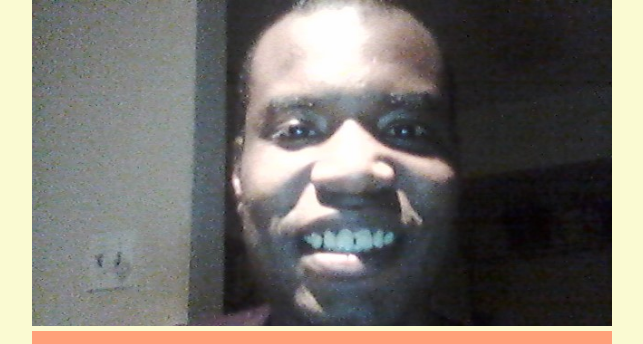
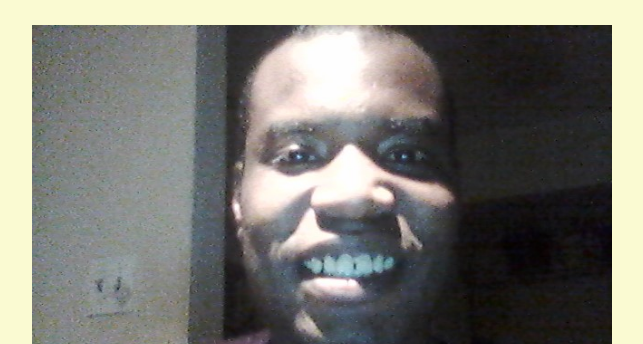
Before and after one commit to TDest1n/ReUploadWebPort, a plain HTML site: page about.html in a window 1280 px wide. Shown: the top 344 px of the page, without its empty margins (318-961 px from the left). Drawn offline with nearby package versions, Linux system fonts and the light colour scheme.

Commit message:
This is an update of my about.html and contact.html file.

```diff
--- a/about.html
+++ b/about.html
@@ -10,7 +10,9 @@
 
   <main class="wrapper">
 		<section>
-			<img src="images/WIN.jpg/WIN.jpg" alt="Terrance IvyBrown - Profile Photo">
+      <h2>
+      <img src="images/WIN.jpg/WIN.jpg" alt="Terrance IvyBrown - Profile Photo">
+      </h2>
     </section>
       <div class="gap-sm"></div>
 
```
Also changed, not shown: contact.html (+3 -1 lines).
